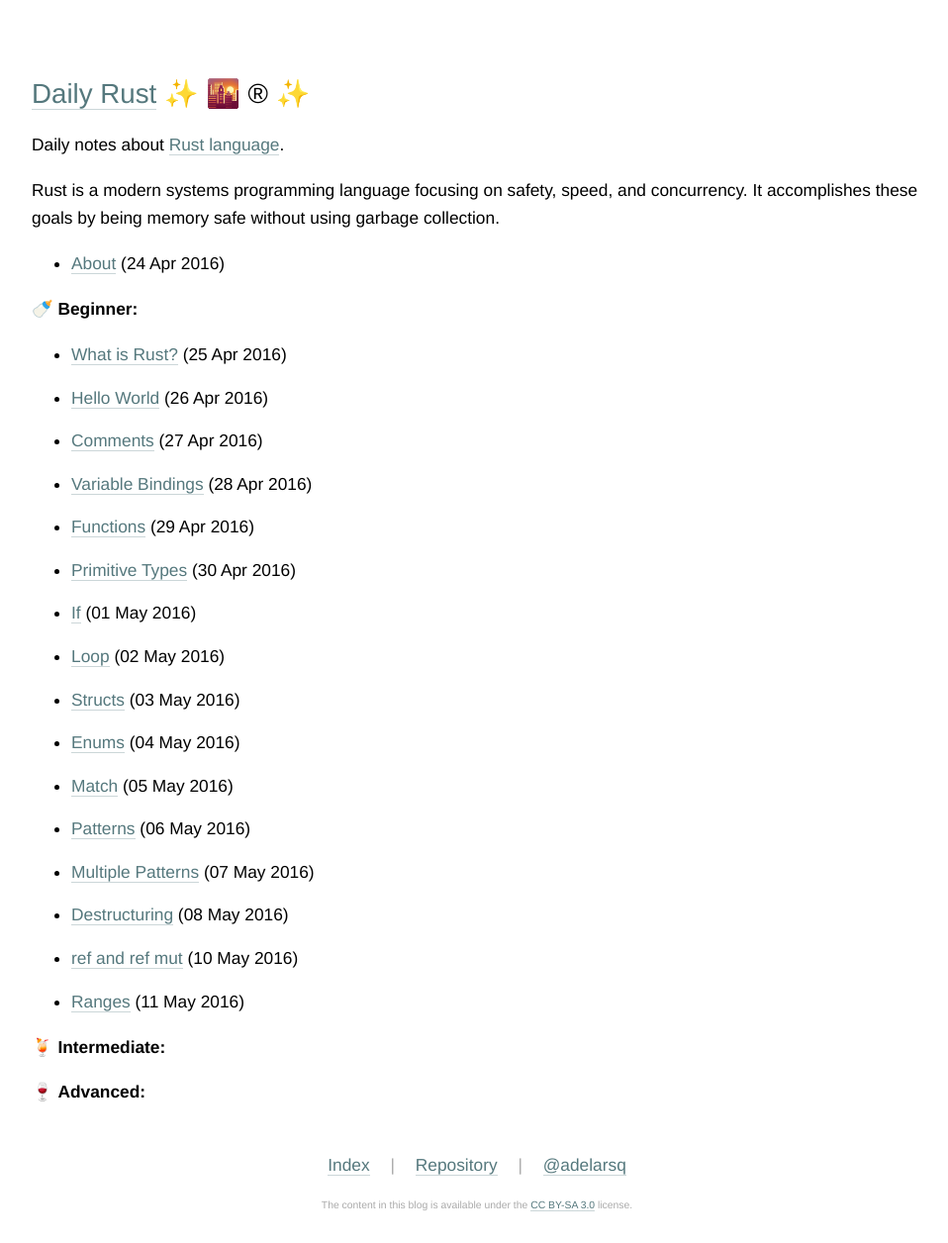
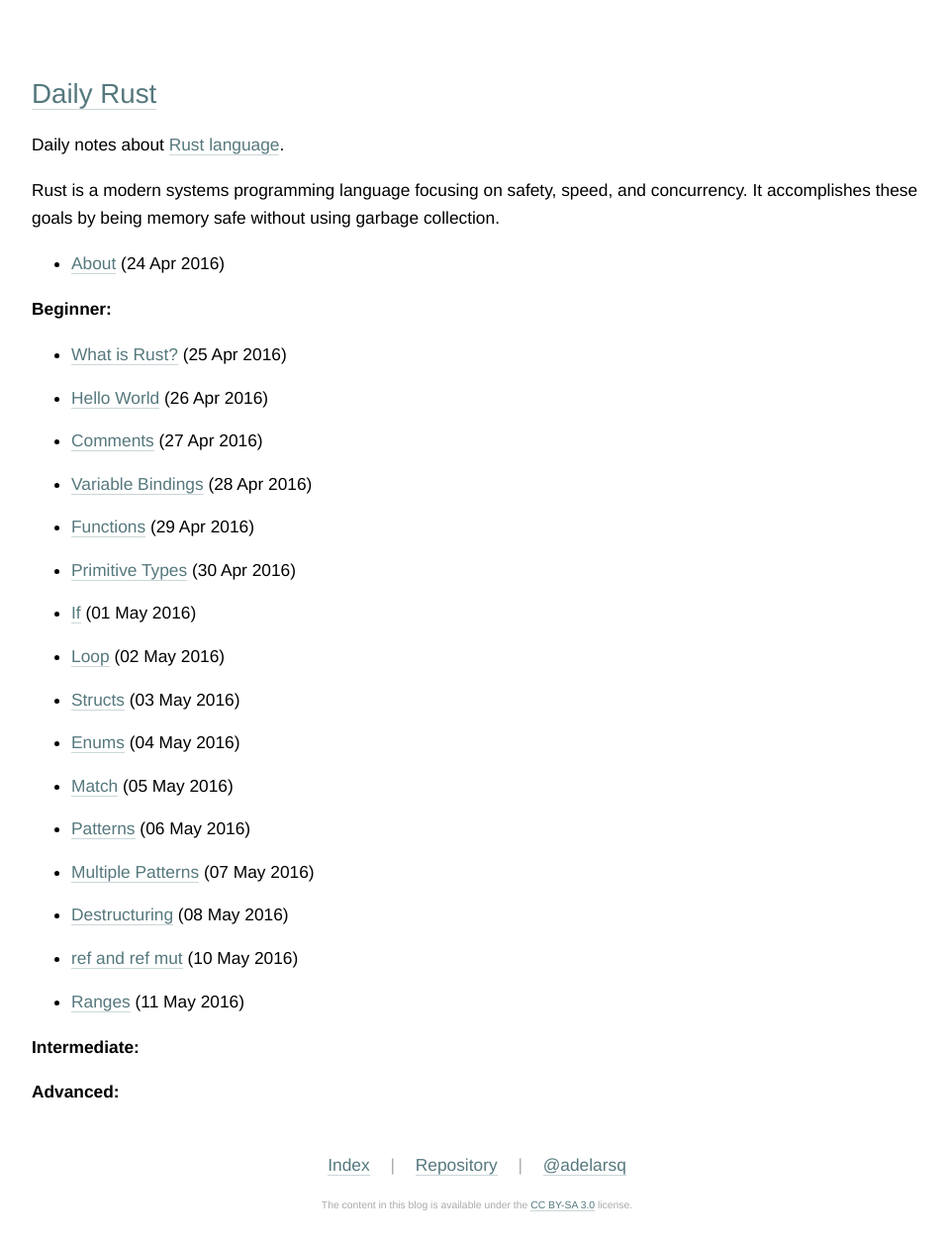
Before and after one commit to adelarsq/daily-rust.github.io, a Jekyll site: the page built from index.md, in a window 1280 px wide. Shown: the whole page at 99% size, without its empty margins (158-1116 px from the left). Built offline with Jekyll 4.4.1, drawn with Linux system fonts in a browser that asks for light colours.

```diff
--- a/index.md
+++ b/index.md
@@ -3,7 +3,7 @@ layout: default
 title: Daily notes about Rust language
 ---
 
-# [Daily Rust](http://daily-rust.github.io) ✨ 🌇 ® ✨
+# [Daily Rust](http://daily-rust.github.io)
 
 Daily notes about [Rust language](https://www.rust-lang.org).
 
@@ -17,7 +17,7 @@ Rust is a modern systems programming language focusing on safety, speed, and con
   {% endfor %}
 </ul>
 
-🍼 **Beginner:**
+**Beginner:**
 
 <ul class="posts">
   {% for post in site.posts reversed %}
@@ -27,7 +27,7 @@ Rust is a modern systems programming language focusing on safety, speed, and con
   {% endfor %}
 </ul>
 
-🍹 **Intermediate:**
+**Intermediate:**
 
 <ul class="posts">
   {% for post in site.posts reversed %}
@@ -37,7 +37,7 @@ Rust is a modern systems programming language focusing on safety, speed, and con
   {% endfor %}
 </ul>
 
-🍷 **Advanced:**
+**Advanced:**
 
 <ul class="posts">
   {% for post in site.posts reversed %}
```
